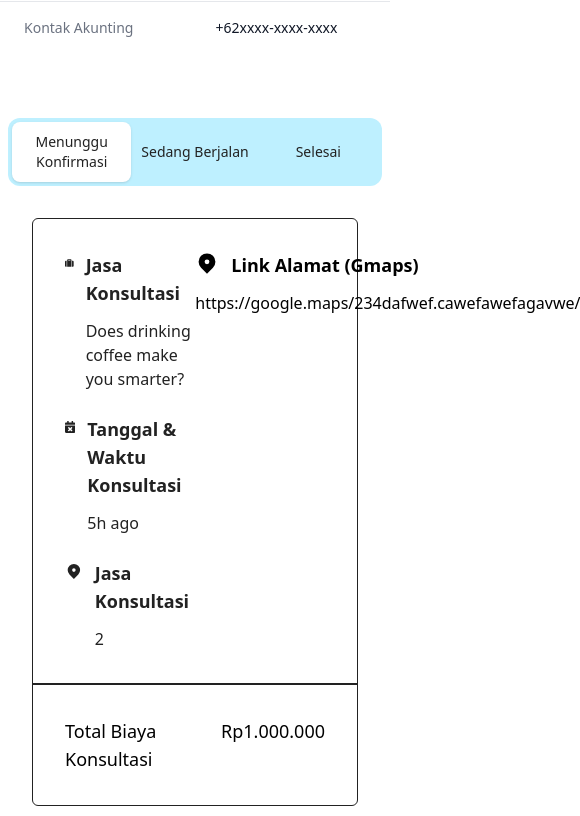
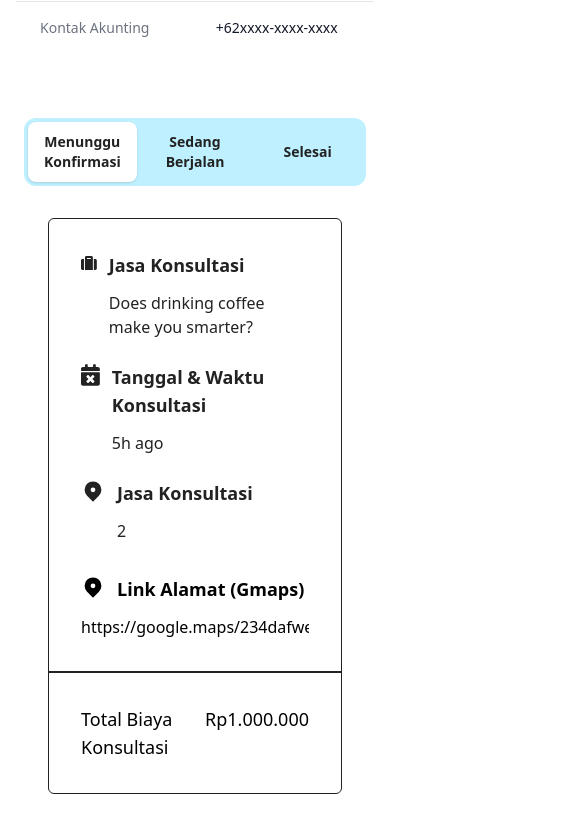
Before and after one commit to azarnuzy/konsultan-pajak, a Next.js app: page /profile in a window 390 px wide. Shown: the part 800-1616 px from the top of the page, 580 px wide, since content can reach past the window. Built offline with nearby package versions, Linux system fonts and the light colour scheme.

Commit message:
add responsive profile page

```diff
--- a/components/Navbar/Navbar.jsx
+++ b/components/Navbar/Navbar.jsx
@@ -34,7 +34,7 @@ function Navbar() {
   return (
     <>
       <div
-        className={` z-[1000]  hidden lg:block w-full px-8 transition duration-300 ease-in-out bg-lighBlue`}
+        className={` z-[1000] hidden lg:block w-full px-8 transition duration-300 ease-in-out bg-lighBlue`}
       >
         <div className='py-4 flex max-w-7xl lg:mx-auto justify-between  items-center '>
           <Link href={'/'}>
--- a/components/Profile/EditProfile.jsx
+++ b/components/Profile/EditProfile.jsx
@@ -0,0 +1,7 @@
+import React from 'react'
+
+function EditProfile() {
+  return <div>EditProfile</div>
+}
+
+export default EditProfile
--- a/components/Profile/RiwayatKonsultasi.jsx
+++ b/components/Profile/RiwayatKonsultasi.jsx
@@ -68,7 +68,7 @@ export default function RiwayatKonsultasi() {
               key={category}
               className={({ selected }) =>
                 classNames(
-                  'w-full rounded-lg py-2.5 text-sm font-medium leading-5 text-light-dark',
+                  'w-full rounded-lg py-2.5 text-sm font-semibold leading-5  text-light-dark',
                   'ring-white ring-opacity-60 ring-offset-2 ring-offset-blue-400 focus:outline-none focus:ring-2',
                   selected
                     ? 'bg-white shadow'
@@ -96,8 +96,8 @@ export default function RiwayatKonsultasi() {
                     className='relative rounded-md p-3'
                   >
                     <div className='w-full border border-solid border-light-dark rounded-md'>
-                      <div className='border-b-2  border-solid border-light-dark w-full p-8 flex justify-between'>
-                        <div className='flex flex-col gap-6'>
+                      <div className='border-b-2  border-solid border-light-dark w-full p-8 flex flex-col sm:flex-row gap-8 justify-between'>
+                        <div className=' flex flex-col gap-6'>
                           <div className='text-light-dark flex gap-3'>
                             <FaSuitcase className='w-6 h-6' />
                             <div className=''>
@@ -126,14 +126,14 @@ export default function RiwayatKonsultasi() {
                             </div>
                           </div>
                         </div>
-                        <div className='w-fit'>
+                        <div className='w-full  sm:w-fit overflow-hidden'>
                           <div className='flex gap-3'>
                             <HiLocationMarker className='w-6 h-6' />
                             <span className='font-semibold text-lg mb-3'>
                               Link Alamat (Gmaps)
                             </span>
                           </div>
-                          <span>
+                          <span className='text-ellipsis '>
                             https://google.maps/234dafwef.cawefawefagavwe/
                           </span>
                         </div>
--- a/helpers/landingPageData.js
+++ b/helpers/landingPageData.js
@@ -40,15 +40,15 @@ export const navbarData = {
   navbars: [
     {
       label: 'Our Team',
-      link: '#our-team',
+      link: '/#our-team',
     },
     {
       label: 'Our Services',
-      link: '#our-services',
+      link: '/#our-services',
     },
     {
       label: 'Our Client',
-      link: '#our-client',
+      link: '/#our-client',
     },
     {
       label: 'Contact',
--- a/layouts/mainLayout.jsx
+++ b/layouts/mainLayout.jsx
@@ -17,7 +17,7 @@ const MainLayout = ({ children }) => {
       <main
         className={`${
           isMounted ? 'opacity-100' : 'opacity-0'
-        } w-full transition-opacity duration-500 ease-in-out mx-auto max-w-7xl sm:px-8 md:px-16 lg:px-24`}
+        } w-full transition-opacity duration-500 ease-in-out mx-auto px-4 max-w-7xl `}
       >
         {children ? <></> : <div className='min-h-half-screen'></div>}
         {children}
```
